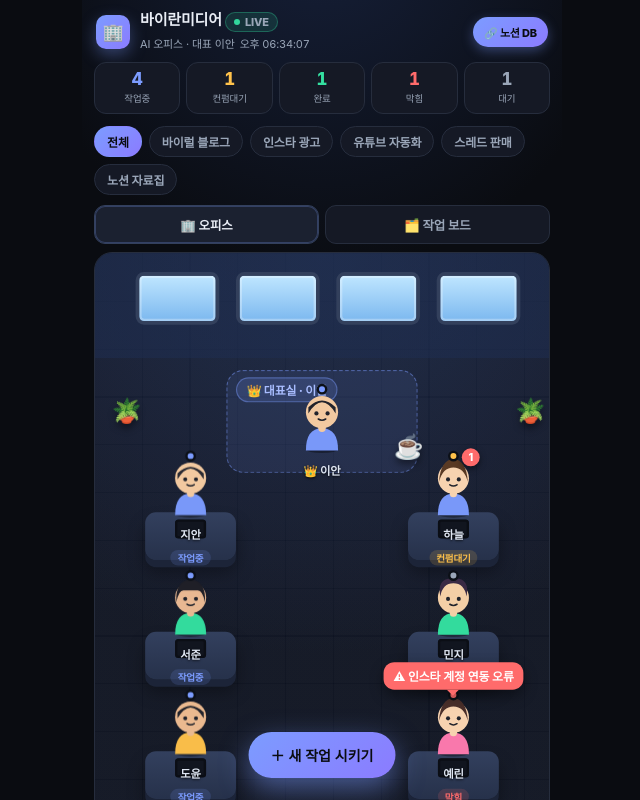
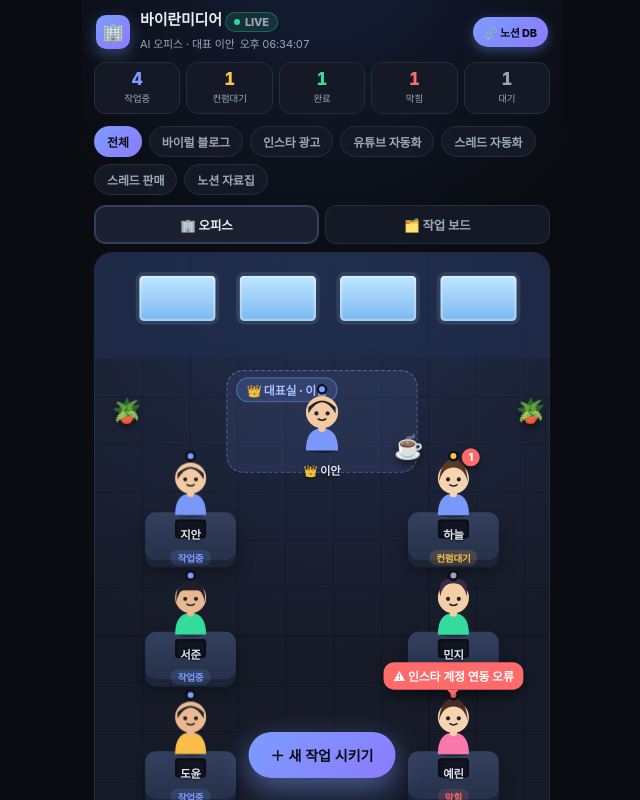
Before and after one commit to Zhei-la/Byran_office, a website: page public/index.html in a window 1280 px wide. Shown: the whole page, without its empty margins (318-958 px from the left). Drawn offline with Linux system fonts and the light colour scheme.

Commit message:
Auto update 2026-08-14 03:34

```diff
--- a/public/index.html
+++ b/public/index.html
@@ -246,8 +246,8 @@
 var DEPTS = {
   "콘텐츠팀":"#7c9cff", "리서치팀":"#34e0a1", "데이터팀":"#ffc24b", "마케팅팀":"#ff7bb0", "비서실":"#b28dff"
 };
-var PROJECTS = ["전체","바이럴 블로그","인스타 광고","유튜브 자동화","스레드 판매","노션 자료집"];
-var PROJCOLOR = {"바이럴 블로그":"#7c9cff","인스타 광고":"#ff7bb0","유튜브 자동화":"#ffc24b","스레드 판매":"#34e0a1","노션 자료집":"#b28dff"};
+var PROJECTS = ["전체","바이럴 블로그","인스타 광고","유튜브 자동화","스레드 자동화","스레드 판매","노션 자료집"];
+var PROJCOLOR = {"바이럴 블로그":"#7c9cff","인스타 광고":"#ff7bb0","유튜브 자동화":"#ffc24b","스레드 자동화":"#5ad1ff","스레드 판매":"#34e0a1","노션 자료집":"#b28dff"};
 
 // status: wait 대기 / work 작업중 / review 컨펌대기 / done 완료 / block 막힘
 var STATUS = {
```
